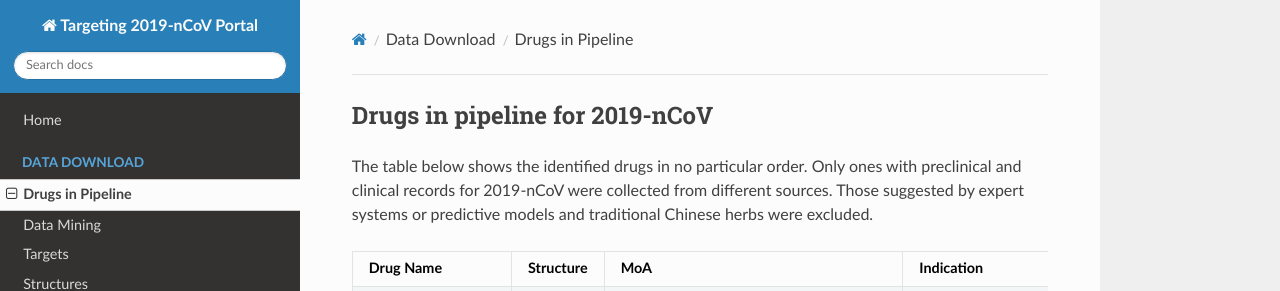
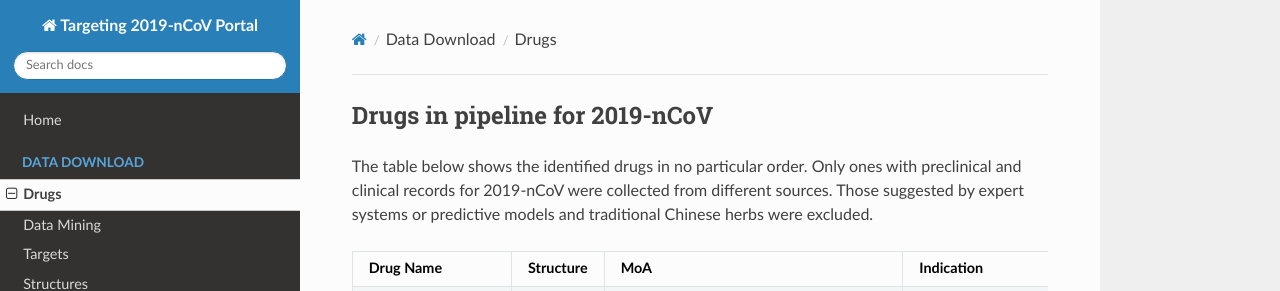
Before and after one commit to GHDDI-AILab/Targeting2019-nCoV, an MkDocs documentation site: the page built from docs/drug_candidates.md, in a window 1280 px wide and 900 px high. Shown: the top 291 px of the window. Built offline with MkDocs 1.6.1, drawn with Linux system fonts in a browser that asks for light colours; nearby versions of some CDN libraries; grey boxes are pictures that could not be loaded.

Commit message:
drugs in pipeline -> drugs

```diff
--- a/mkdocs.yml
+++ b/mkdocs.yml
@@ -11,7 +11,7 @@ extra_javascript:
 nav:
     - Home: index.md
     - Data Download:
-      - Drugs in Pipeline: drug_candidates.md
+      - Drugs: drug_candidates.md
       - Data Mining: CoV_Experiment_Data.md
       - Targets: nCov_Targets.md
       - Structures: nCov_Structures.md
```
